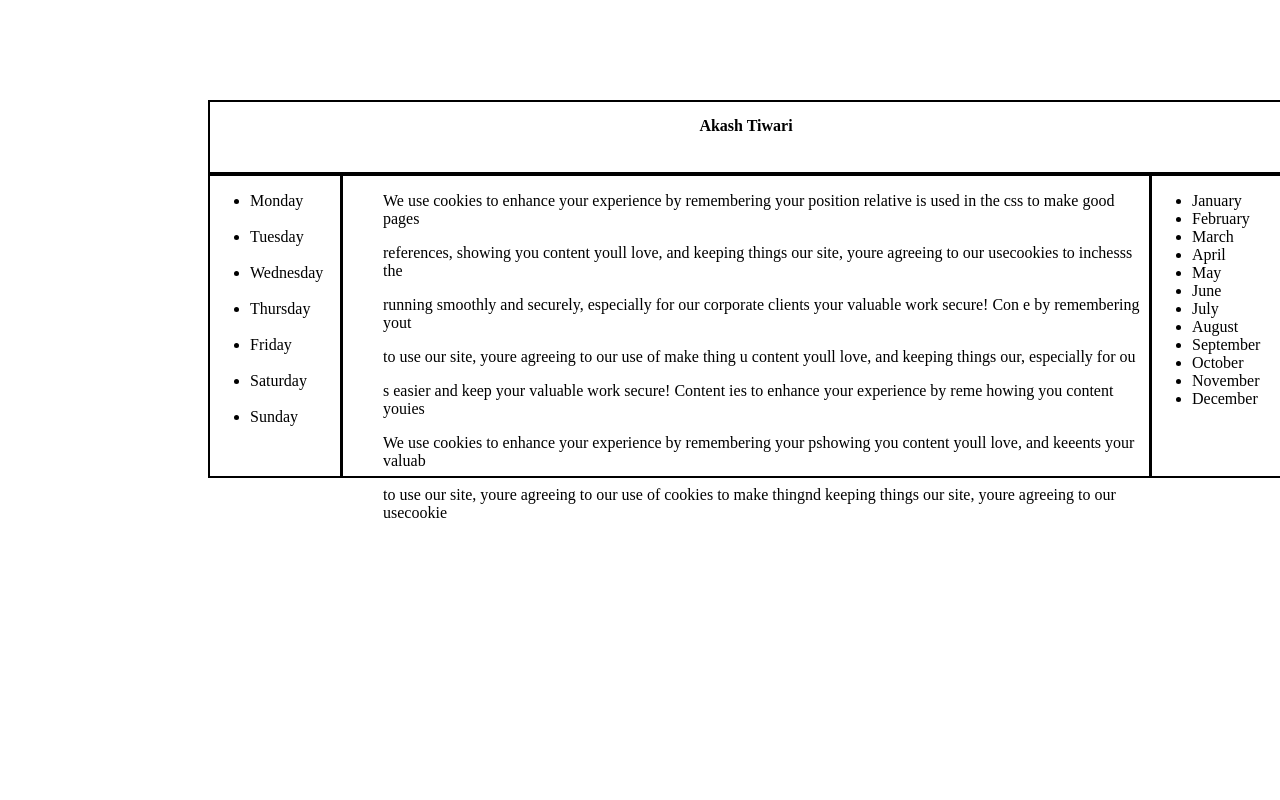
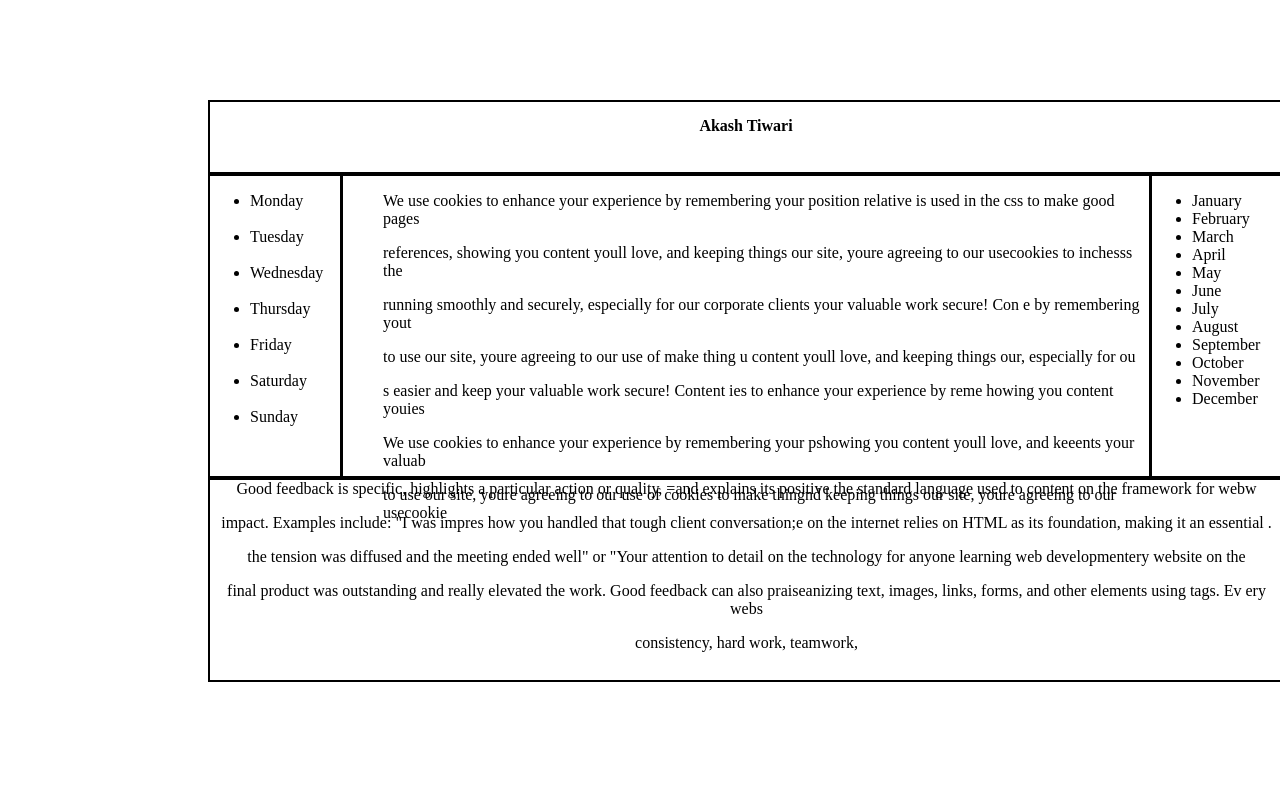
Before and after one commit to akashtiwaru/Portfolio, a plain HTML site: page Index.html in a window 1280 px wide. Shown: the top 800 px of the page. Drawn offline with Linux system fonts and the light colour scheme.

Commit message:
the footer html table  to css layout #10

```diff
--- a/Index.html
+++ b/Index.html
@@ -48,6 +48,16 @@
         bottom: 604px;
 
     }
+     .footer{
+        height: 200px;
+        width: 1073px;
+        border: 2px solid black;
+        position: relative;
+        bottom: 1108px;
+        left: 200px;
+        text-align: center;
+
+    }
     </style>
 </head>
 <body>
@@ -94,11 +104,13 @@
 
             </ul>
         </div>
-    <tr>
-        <td colspan="3">
-           Good feedback is specific, highlights a particular action or quality, =and explains its positive<p> impact. Examples include: "I was impres how you handled that tough client conversation;</p> the tension was diffused and the meeting ended well" or "Your attention to detail on the </p>final product was outstanding and really elevated the work. Good feedback can also praise</p> consistency, hard work, teamwork,
-    </tr>
-</table>
+    <div class="footer">
+           Good feedback is specific, highlights a particular action or quality, =and explains its positive the standard language used to content on the  framework for webw<p>
+             impact. Examples include: "I was impres how you handled that tough client conversation;e on the internet relies on HTML as its foundation, making it an essential
+             .</p> the tension was diffused and the meeting ended well" or "Your attention to detail on the technology for anyone learning web developmentery website on the
+            </p>final product was outstanding and really elevated the work. Good feedback can also praiseanizing text, images, links, forms, and other elements using tags. Ev
+            ery webs</p> consistency, hard work, teamwork,
+    </div>
 
 </body>
 </html>
```
